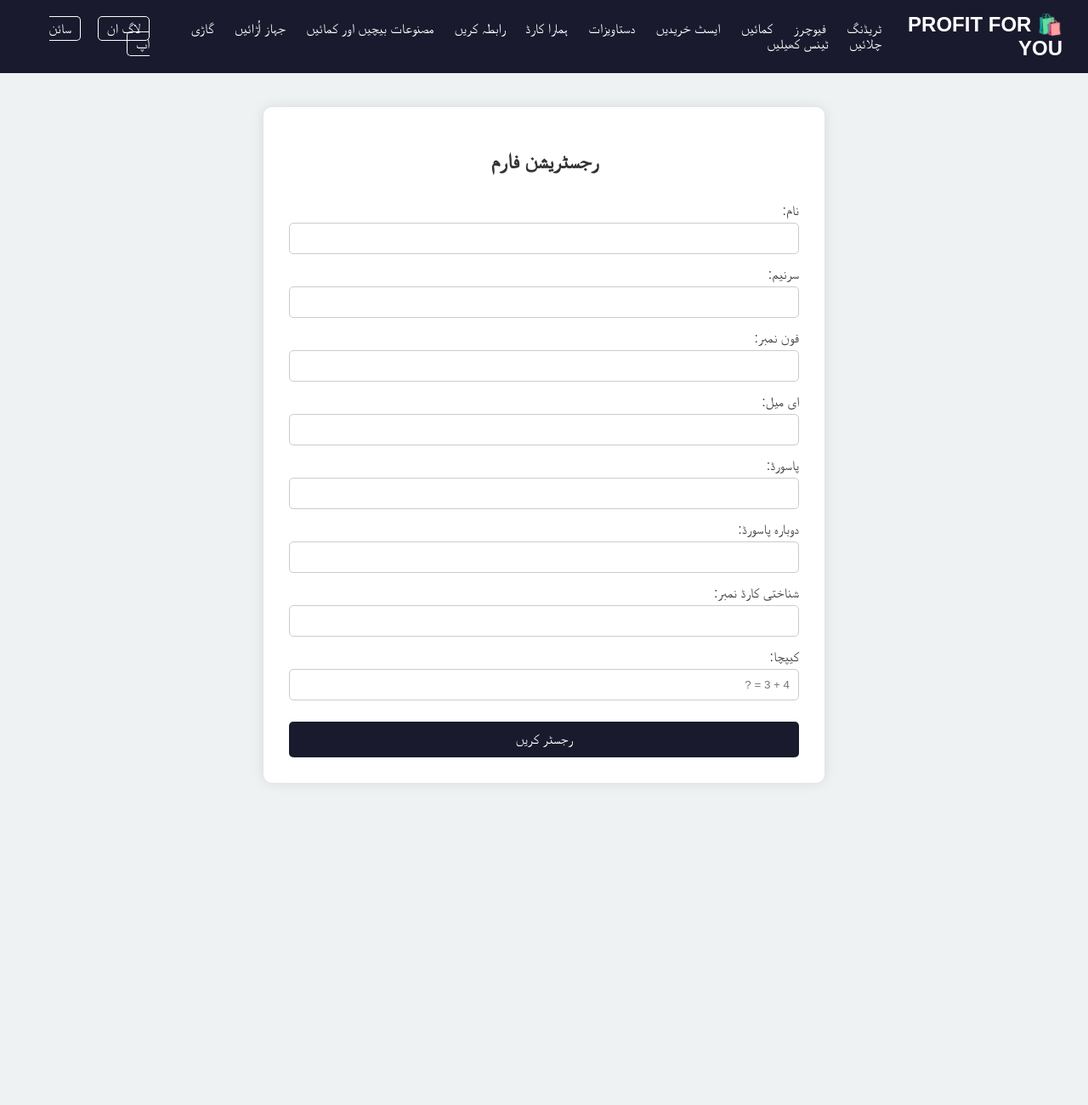
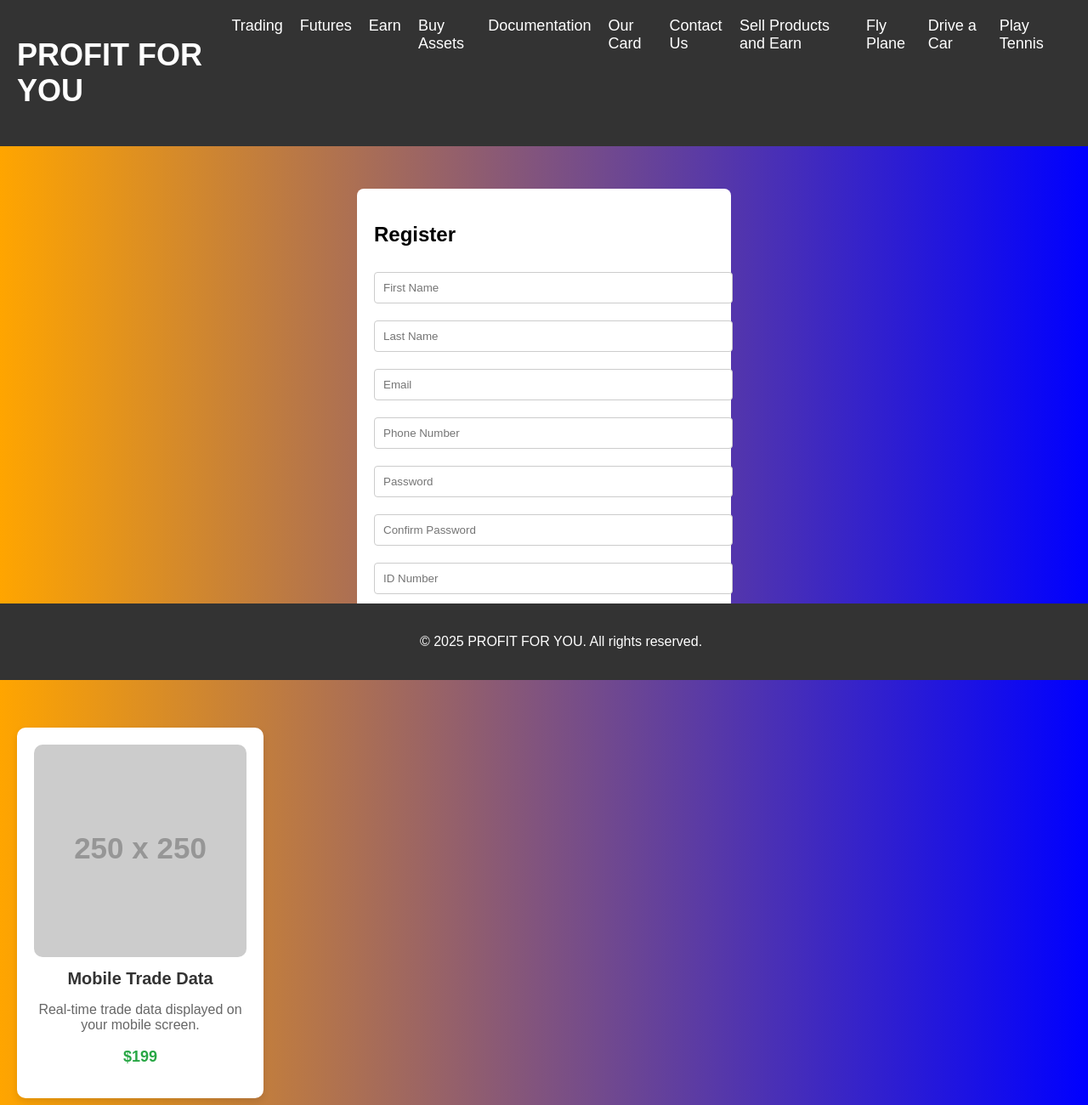
Before and after one commit to umer6684/profitforyou, a plain HTML site: page index.html in a window 1280 px wide. Shown: the top 1300 px of the page at 85% size. Before the commit the page ends 961 px from the top, so only its background shows below. Drawn offline with Linux system fonts and the light colour scheme; placeholder pictures from the web are drawn by us.

Commit message:
Update index.html

```diff
--- a/index.html
+++ b/index.html
@@ -1,155 +1,164 @@
 <!DOCTYPE html>
-<html lang="ur">
+<html lang="en">
 <head>
     <meta charset="UTF-8">
-    <title>PROFIT FOR YOU - رجسٹریشن</title>
+    <meta name="viewport" content="width=device-width, initial-scale=1.0">
+    <title>PROFIT FOR YOU</title>
     <style>
         body {
             font-family: Arial, sans-serif;
-            background-color: #eef2f3;
+            background: linear-gradient(to right, orange, blue);
+            color: #fff;
             margin: 0;
             padding: 0;
-            direction: rtl;
         }
 
         header {
-            background-color: #1a1a2e;
-            color: white;
-            padding: 15px 30px;
             display: flex;
             justify-content: space-between;
-            align-items: center;
+            padding: 20px;
+            background-color: #333;
         }
 
-        .logo {
-            font-size: 24px;
+        header h1 {
+            font-size: 36px;
+            color: #fff;
+        }
+
+        nav ul {
+            list-style: none;
+            padding: 0;
+            margin: 0;
+            display: flex;
+        }
+
+        nav ul li {
+            margin-right: 20px;
+        }
+
+        nav ul li a {
+            color: #fff;
+            text-decoration: none;
+            font-size: 18px;
+        }
+
+        nav ul li a:hover {
+            text-decoration: underline;
+        }
+
+        .register-form {
+            max-width: 400px;
+            margin: 50px auto;
+            padding: 20px;
+            background-color: #fff;
+            color: #000;
+            border-radius: 8px;
+        }
+
+        .register-form input, .register-form button {
+            width: 100%;
+            padding: 10px;
+            margin: 10px 0;
+            border: 1px solid #ccc;
+            border-radius: 4px;
+        }
+
+        .register-form button {
+            background-color: orange;
+            color: white;
+            cursor: pointer;
+        }
+
+        .product {
+            display: inline-block;
+            width: 250px;
+            margin: 20px;
+            padding: 20px;
+            background-color: #fff;
+            border-radius: 10px;
+            box-shadow: 0px 4px 8px rgba(0, 0, 0, 0.1);
+            text-align: center;
+        }
+
+        .product img {
+            width: 100%;
+            height: auto;
+            border-radius: 10px;
+        }
+
+        .product h3 {
+            color: #333;
+            font-size: 20px;
+            margin: 10px 0;
+        }
+
+        .product p {
+            color: #666;
+            font-size: 16px;
+        }
+
+        .product .price {
+            color: #28a745;
+            font-size: 18px;
             font-weight: bold;
         }
 
-        nav a {
+        footer {
+            background-color: #333;
             color: white;
-            margin-left: 20px;
-            text-decoration: none;
-            font-size: 16px;
-        }
-
-        .auth-buttons {
-            margin-left: auto;
-        }
-
-        .auth-buttons a {
-            color: white;
-            margin-left: 15px;
-            text-decoration: none;
-            border: 1px solid white;
-            padding: 5px 10px;
-            border-radius: 5px;
-        }
-
-        .container {
-            max-width: 600px;
-            margin: 40px auto;
-            padding: 30px;
-            background-color: white;
-            border-radius: 10px;
-            box-shadow: 0 0 15px rgba(0,0,0,0.1);
-        }
-
-        h2 {
             text-align: center;
-            color: #333;
-        }
-
-        form {
-            display: flex;
-            flex-direction: column;
-        }
-
-        label {
-            margin-top: 15px;
-            margin-bottom: 5px;
-            color: #444;
-        }
-
-        input {
-            padding: 10px;
-            border: 1px solid #ccc;
-            border-radius: 5px;
-        }
-
-        .captcha {
-            margin-top: 15px;
-        }
-
-        .submit-button {
-            margin-top: 25px;
-            padding: 12px;
-            background-color: #1a1a2e;
-            color: white;
-            border: none;
-            font-size: 16px;
-            border-radius: 5px;
-            cursor: pointer;
-        }
-
-        .submit-button:hover {
-            background-color: #16213e;
+            padding: 20px;
+            position: fixed;
+            bottom: 0;
+            width: 100%;
         }
     </style>
 </head>
 <body>
 
 <header>
-    <div class="logo">🛍️ PROFIT FOR YOU</div>
+    <h1>PROFIT FOR YOU</h1>
     <nav>
-        <a href="#">ٹریڈنگ</a>
-        <a href="#">فیوچرز</a>
-        <a href="#">کمائیں</a>
-        <a href="#">ایسٹ خریدیں</a>
-        <a href="#">دستاویزات</a>
-        <a href="#">ہمارا کارڈ</a>
-        <a href="#">رابطہ کریں</a>
-        <a href="#">مصنوعات بیچیں اور کمائیں</a>
-        <a href="#">جہاز اُڑائیں</a>
-        <a href="#">گاڑی چلائیں</a>
-        <a href="#">ٹینس کھیلیں</a>
+        <ul>
+            <li><a href="#">Trading</a></li>
+            <li><a href="#">Futures</a></li>
+            <li><a href="#">Earn</a></li>
+            <li><a href="#">Buy Assets</a></li>
+            <li><a href="#">Documentation</a></li>
+            <li><a href="#">Our Card</a></li>
+            <li><a href="#">Contact Us</a></li>
+            <li><a href="#">Sell Products and Earn</a></li>
+            <li><a href="#">Fly Plane</a></li>
+            <li><a href="#">Drive a Car</a></li>
+            <li><a href="#">Play Tennis</a></li>
+        </ul>
     </nav>
-    <div class="auth-buttons">
-        <a href="#">لاگ ان</a>
-        <a href="#">سائن اپ</a>
-    </div>
 </header>
 
-<div class="container">
-    <h2>رجسٹریشن فارم</h2>
+<div class="register-form">
+    <h2>Register</h2>
     <form action="#" method="POST">
-        <label for="firstName">نام:</label>
-        <input type="text" id="firstName" name="firstName" required>
-
-        <label for="lastName">سرنیم:</label>
-        <input type="text" id="lastName" name="lastName" required>
-
-        <label for="phone">فون نمبر:</label>
-        <input type="text" id="phone" name="phone" required>
-
-        <label for="email">ای میل:</label>
-        <input type="email" id="email" name="email" required>
-
-        <label for="password">پاسورڈ:</label>
-        <input type="password" id="password" name="password" required>
-
-        <label for="repeatPassword">دوبارہ پاسورڈ:</label>
-        <input type="password" id="repeatPassword" name="repeatPassword" required>
-
-        <label for="idNumber">شناختی کارڈ نمبر:</label>
-        <input type="text" id="idNumber" name="idNumber" required>
-
-        <label for="captcha">کیپچا:</label>
-        <input type="text" id="captcha" name="captcha" placeholder="4 + 3 = ?" required>
-
-        <button type="submit" class="submit-button">رجسٹر کریں</button>
+        <input type="text" name="first-name" placeholder="First Name" required>
+        <input type="text" name="last-name" placeholder="Last Name" required>
+        <input type="email" name="email" placeholder="Email" required>
+        <input type="text" name="phone" placeholder="Phone Number" required>
+        <input type="password" name="password" placeholder="Password" required>
+        <input type="password" name="confirm-password" placeholder="Confirm Password" required>
+        <input type="text" name="id-number" placeholder="ID Number" required>
+        <button type="submit">Register</button>
     </form>
 </div>
 
+<div class="product">
+    <img src="https://via.placeholder.com/250" alt="Mobile Trade Data">
+    <h3>Mobile Trade Data</h3>
+    <p>Real-time trade data displayed on your mobile screen.</p>
+    <p class="price">$199</p>
+</div>
+
+<footer>
+    <p>&copy; 2025 PROFIT FOR YOU. All rights reserved.</p>
+</footer>
+
 </body>
 </html>
```
